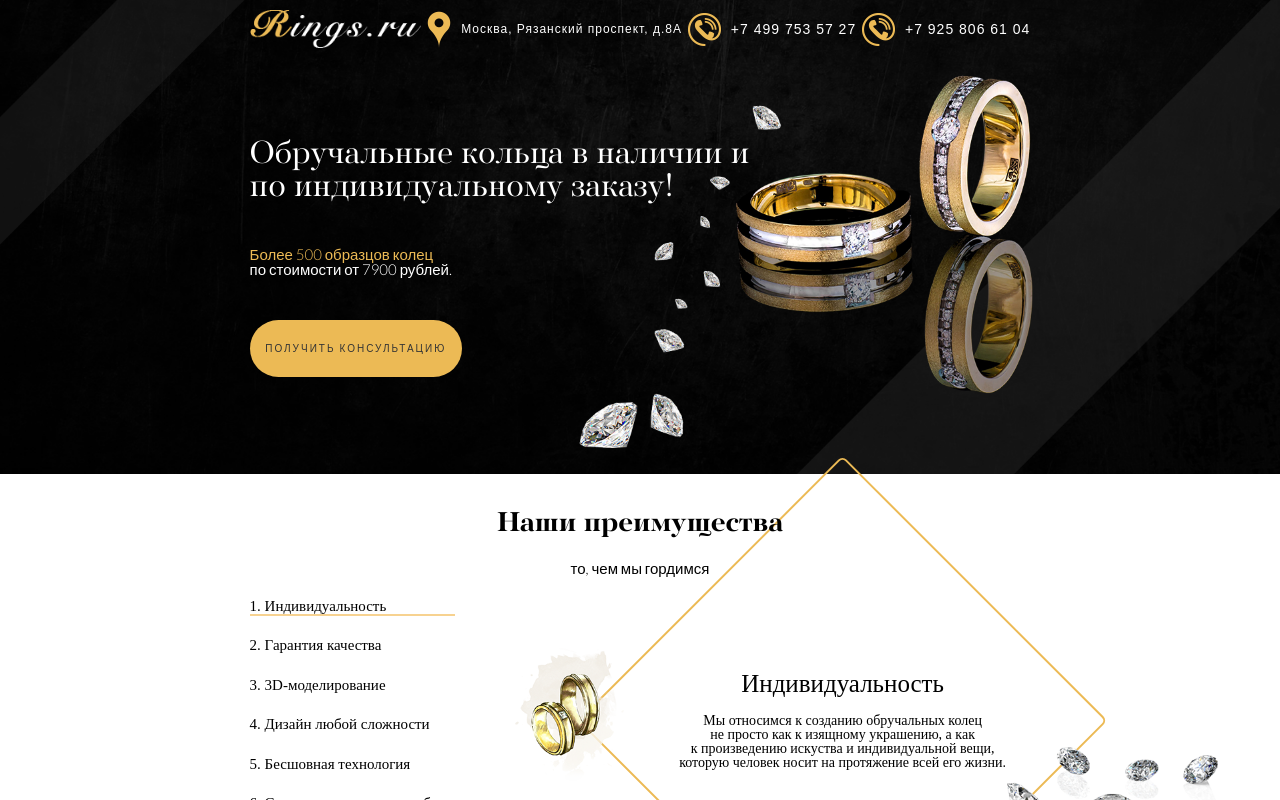
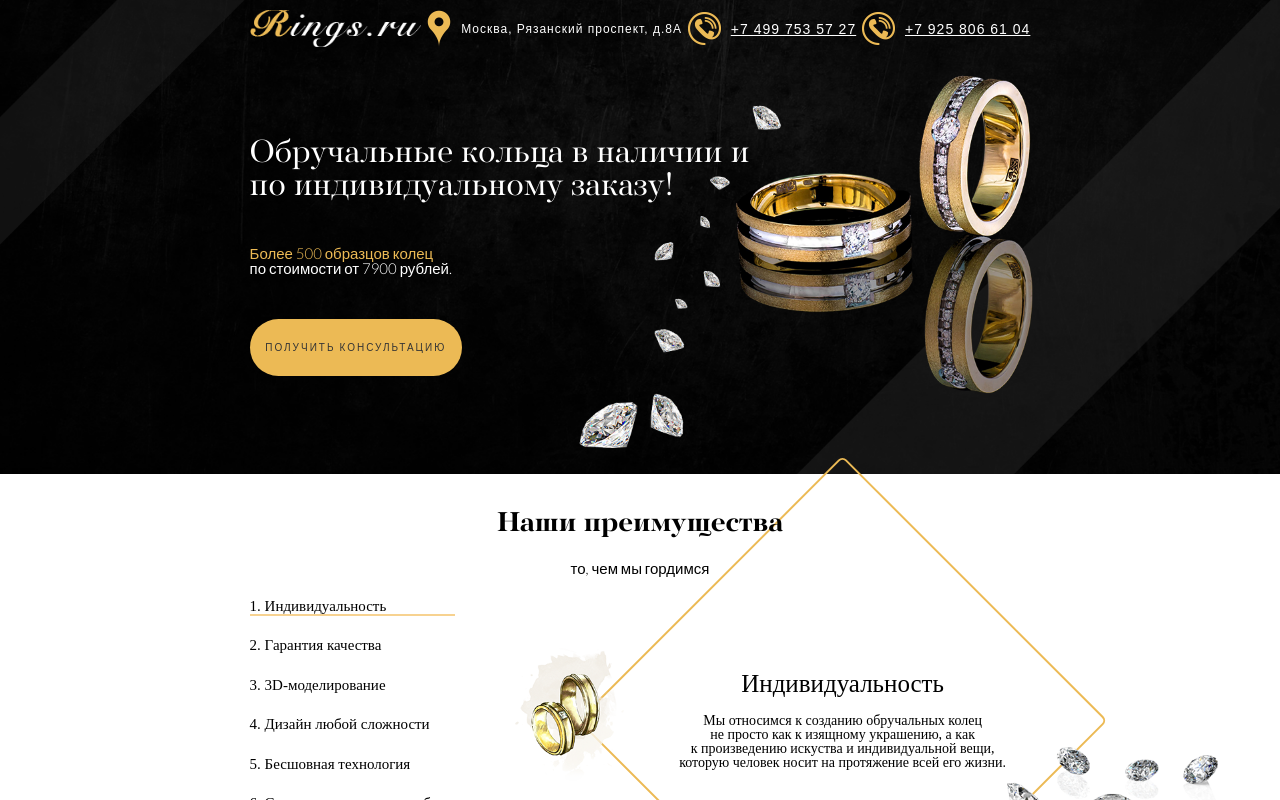
Before and after one commit to exymax/RingsGray, a plain HTML site: page index.html in a window 1280 px wide. Shown: the top 800 px of the page. Drawn offline with nearby package versions, Linux system fonts and the light colour scheme.

Commit message:
add link to telephone

```diff
--- a/index.html
+++ b/index.html
@@ -17,18 +17,18 @@
         <div class="inner-container">
             <div class="header-container">
                 <div class="header-container__contacts-container">
-                    <img src="images/ringsLogo.png" class="logo">
+                    <a href="index.html" class="logo"></a>
                     <div class="header-container__contacts-item">
                         <img src="images/headerInfoLocation.png" class="header-container__contacts-geolocation-img">
                         <span class="header-container__contacts-geolocation-text">Москва, Рязанский проспект, д.8А</span>
                     </div>
                     <div class="header-container__contacts-item">
                         <img src="images/headerInfoPhone.png">
-                        <span class="header-container__contacts-phone-text">+7 499 753 57 27</span>
+                        <a href="tel:" class="header-container__contacts-phone-text">+7 499 753 57 27</a>
                     </div>
                     <div class="header-container__contacts-item">
                         <img src="images/headerInfoPhone.png">
-                        <span class="header-container__contacts-phone-text">+7 925 806 61 04</span>
+                        <a href="tel:" class="header-container__contacts-phone-text">+7 925 806 61 04</a>
                     </div>
                 </div>
                 <div class="header-container__title">
--- a/style/headerStyle.css
+++ b/style/headerStyle.css
@@ -11,8 +11,11 @@
 	margin-top: 10px;
 }
 
+
 .logo{
 	width: 18%;
+	background: url(../images/ringsLogo.png) 100% no-repeat;
+	background-size: cover;
 }
 
 @media screen and (min-width: 1200px) and (max-width: 1400px) {
```
